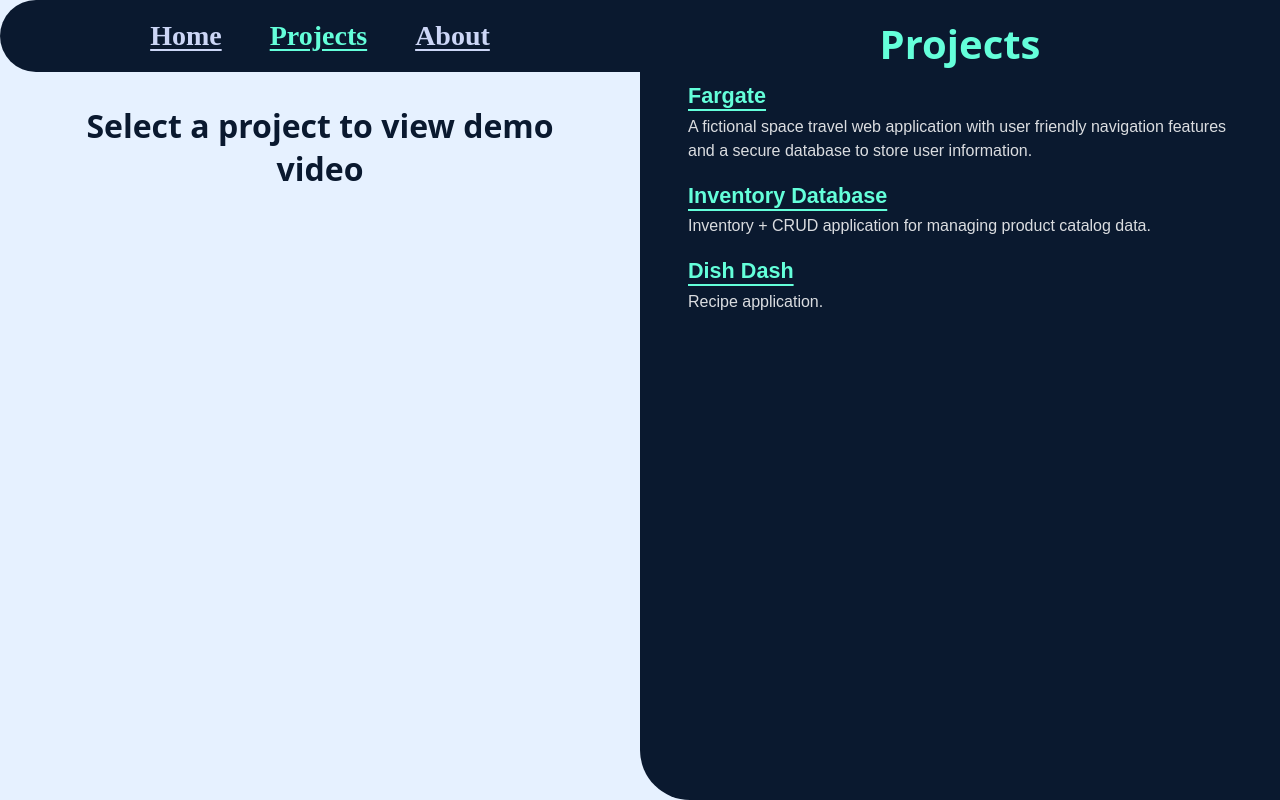
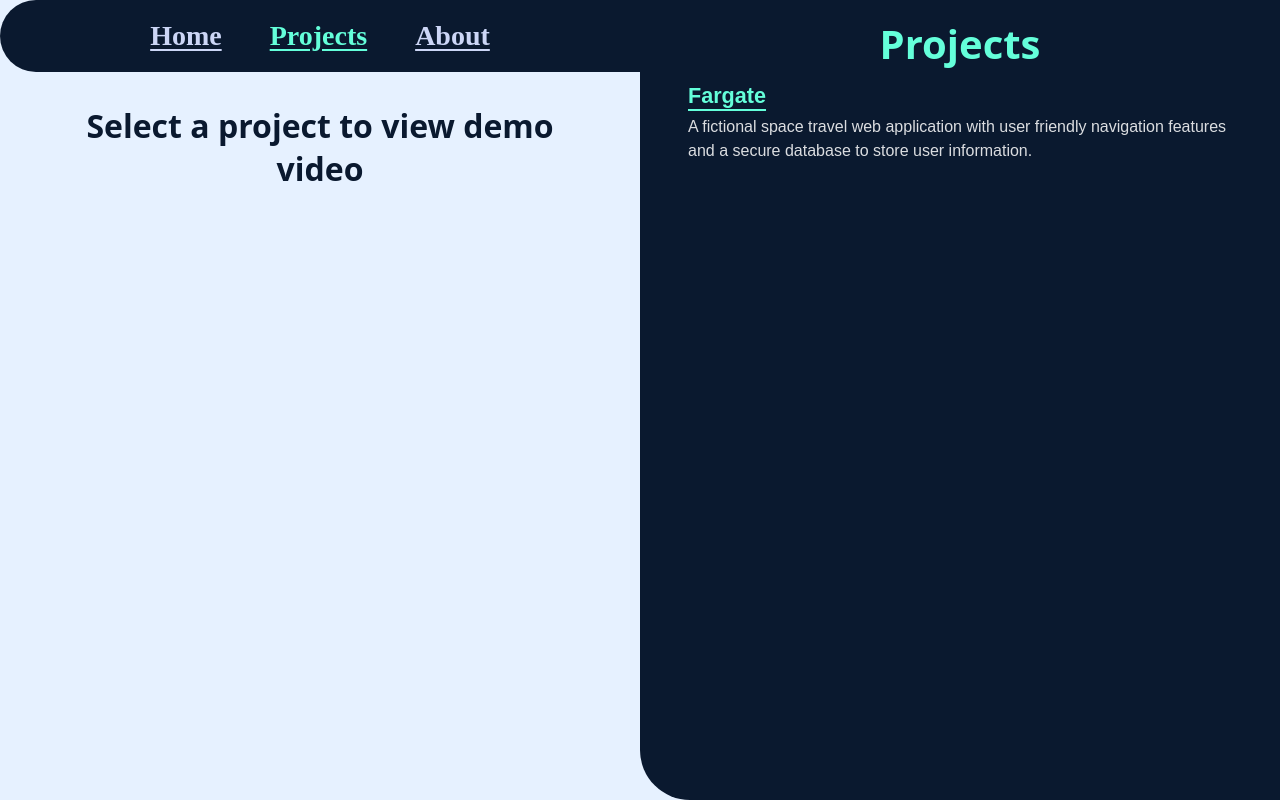
Before and after one commit to elirhenry/Portfolio, a React (Create React App) app in the folder frontend/: page /projects in a window 1280 px wide. Built offline with nearby package versions, Linux system fonts and the light colour scheme.

Commit message:
testing live

```diff
--- a/frontend/src/Media/projectsData.js
+++ b/frontend/src/Media/projectsData.js
@@ -5,23 +5,17 @@ export const projects = [
     description: "A fictional space travel web application with user friendly navigation features and a secure database to store user information.",
     videoUrl: "/videos/Fargate-Demo.mp4",
   },
-  {
-    id: "lightsaber",
-    name: "Inventory Database",
-    description: "Inventory + CRUD application for managing product catalog data.",
-    videoUrl: "/videos/Test-Recording.mp4",
-  },
   // {
   //   id: "lightsaber",
-  //   name: "Asset Tracker",
-  //   description: "Tracker for satellite assesments.",
-  //   videoUrl: "/videos/Sample-2.mp4",
+  //   name: "Saber-tory",
+  //   description: "A lightsaber inventory tool for a retail database. Displays a general inventory list for quick access and provides editing features for authenticated users.",
+  //   videoUrl: "/videos/Test-Recording.mp4",
   // },
-  {
-    id: "lightsaber",
-    name: "Dish Dash",
-    description: "Recipe application.",
-    videoUrl: "/videos/Test-Recording.mp4",
-  },
+  // {
+  //   id: "lightsaber",
+  //   name: "Dish Dash",
+  //   description: "Recipe application.",
+  //   videoUrl: "/videos/Test-Recording.mp4",
+  // },
 
 ];
```
